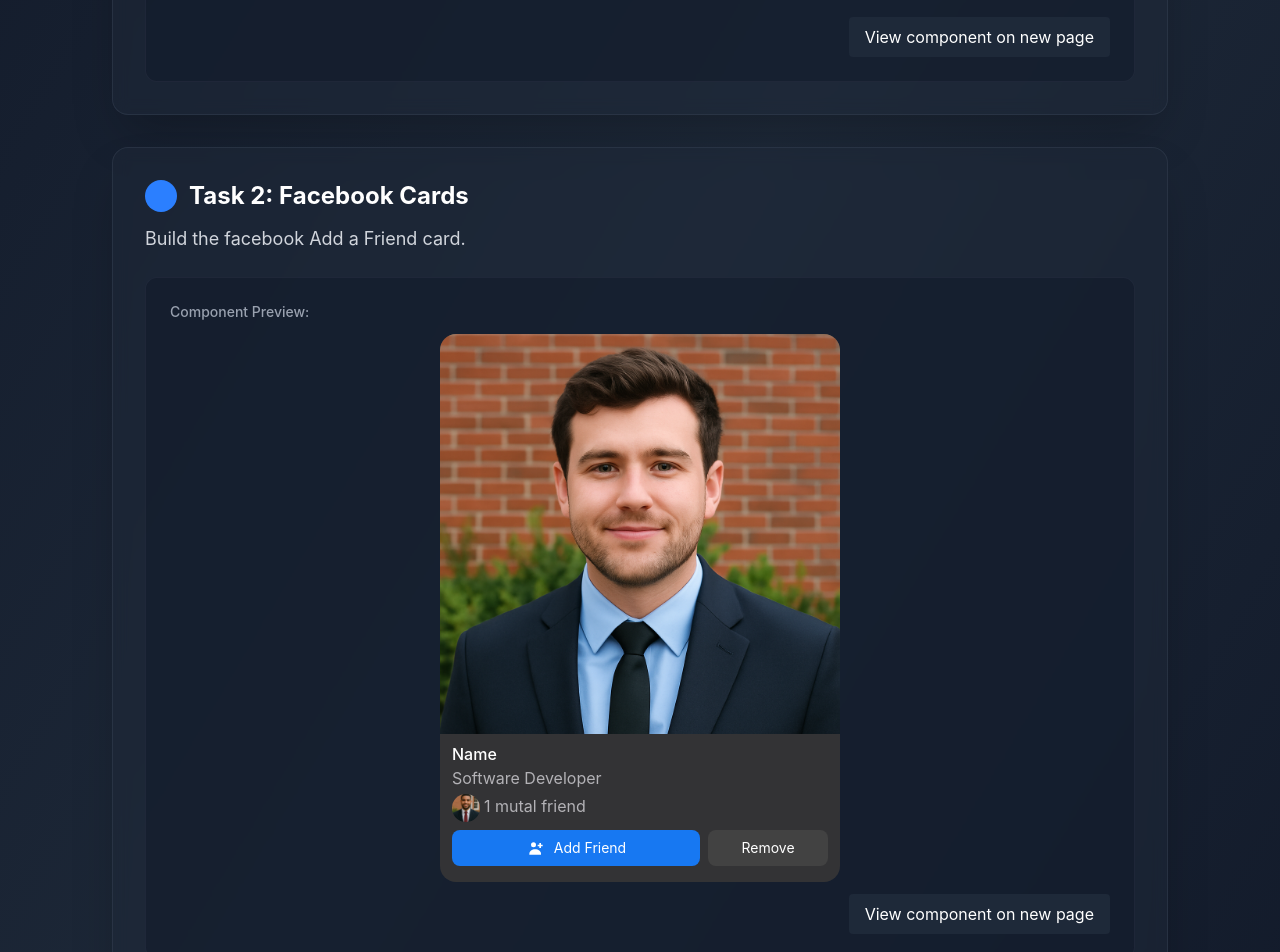
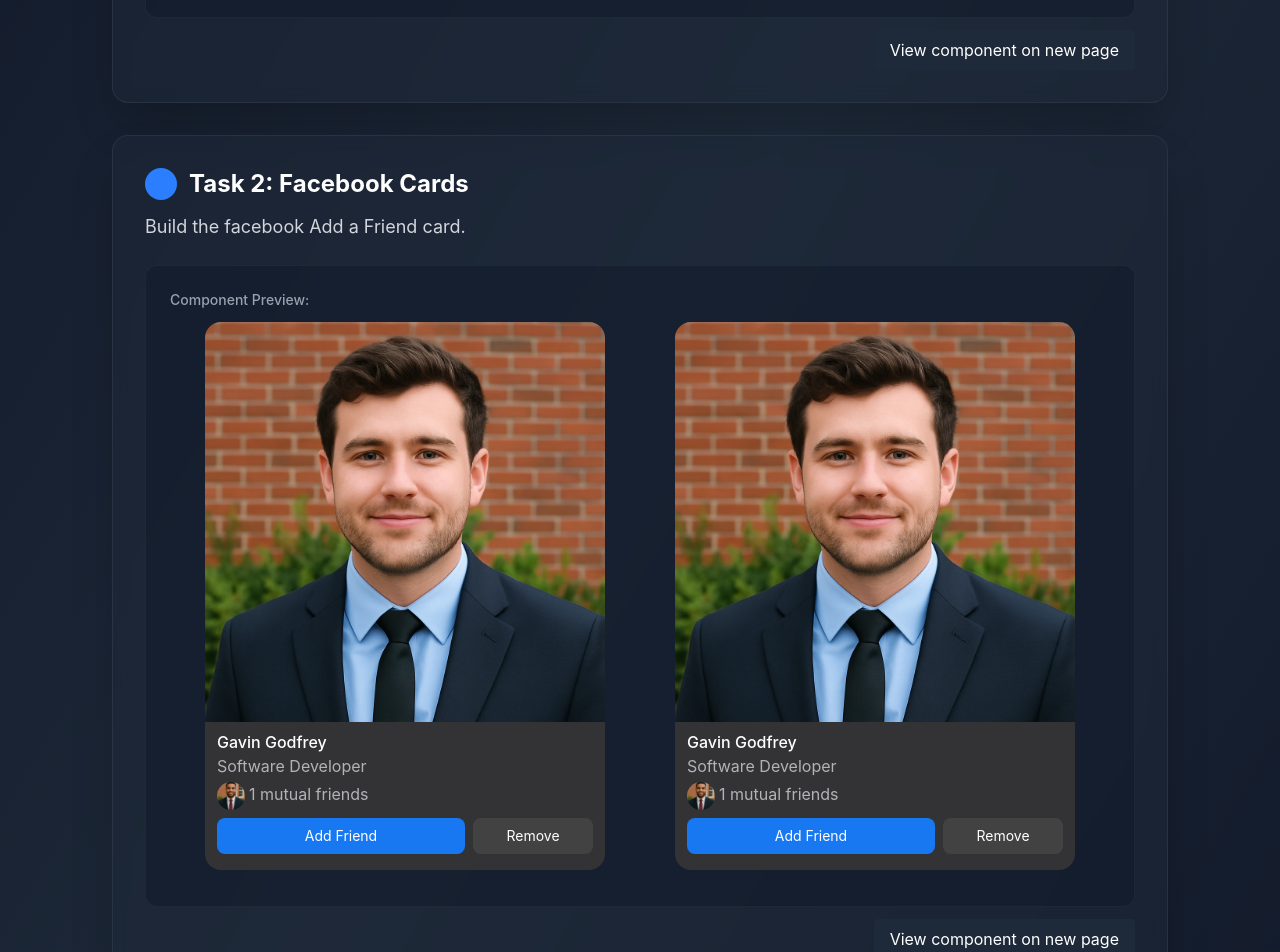
Before and after one commit to glennnoronha/react-components-practice, a Next.js app: page /practice in a window 1280 px wide. Shown: the part 800-1752 px from the top of the page. Built offline with nearby package versions, Linux system fonts and the light colour scheme.

Commit message:
refactor: switched Task to composition, cleaned up FacebookCard & Counter

```diff
--- a/app/practice/page.js
+++ b/app/practice/page.js
@@ -27,20 +27,41 @@ export default function Practice() {
             <Task
               title="Task 1: Counter Component"
               description="Build a simple Counter component using React Hooks, and display it below."
-              component={Counter}
-            />
+              viewHref="/practice/counter"
+            >
+              <Counter />
+            </Task>
             <Task
               title="Task 2: Facebook Cards"
               description="Build the facebook Add a Friend card."
-              component={FacebookCard}
-            />
+              viewHref="/practice/facebook"
+            >
+              <div className="flex flex-row justify-content-between">
+                <FacebookCard
+                  name="Gavin Godfrey"
+                  title="Software Developer"
+                  profileImage="/profile-1.png"
+                  mutualFriendImage="/profile-3.png"
+                  mutualFriends="1 mutual friends"
+                  className="mx-auto"
+                />
+                <FacebookCard
+                  name="Gavin Godfrey"
+                  title="Software Developer"
+                  profileImage="/profile-1.png"
+                  mutualFriendImage="/profile-3.png"
+                  mutualFriends="1 mutual friends"
+                  className="mx-auto"
+                />
+              </div>
+            </Task>
             <Task
               title="Task 3: To-Do List Component"
               description="Build a simple To-Do List where users can add and remove tasks."
-              component={ToDo}
-            />
-
-
+              viewHref="/practice/todo"
+            >
+              <ToDo />
+            </Task>
           </div>
         </div>
       </div>
--- a/components/Counter.jsx
+++ b/components/Counter.jsx
@@ -1,55 +1,16 @@
 "use client";
+import React, { useState } from "react";
 
-import React from "react";
-import { useState } from "react";
-import Link from "next/link";
-
-export default function Counter() {
+export default function Counter({ className }) {
   const [counter, setCounter] = useState(0);
-
-  const decrease = () => {
-    setCounter(counter - 1);
-    console.log("decrease working");
-  };
-
-  const increase = () => {
-    setCounter(counter + 1);
-  };
-
-  const reset = () => {
-    setCounter(0);
-  };
   return (
-    <div className="text-center flex flex-col gap-6 ">
+    <div className={`text-center flex flex-col gap-6 ${className || ""}`}>
       <h3 className="text-4xl font-bold">Counter</h3>
       <p className="text-6xl font-bold">{counter}</p>
       <div className="flex flex-col md:flex-row justify-center gap-6 text-2xl font-bold">
-        <button
-          onClick={decrease}
-          className="count_btn bg-red-600 w-full mx-auto md:w-auto md:mx-0"
-        >
-          -
-        </button>
-        <button
-          onClick={increase}
-          className="count_btn bg-green-600 w-full mx-auto md:w-auto md:mx-0"
-        >
-          +
-        </button>
-        <button
-          onClick={reset}
-          className="count_btn bg-blue-600 w-full mx-auto md:w-auto md:mx-0"
-        >
-          RESET
-        </button>
-      </div>
-      <div className="flex flex-row justify-end">
-        <Link
-          className="bg-gray-800 px-4 py-2 rounded text-white hover:opacity-80"
-          href="/practice/counter"
-        >
-          View component on new page
-        </Link>
+        <button onClick={() => setCounter((n) => n - 1)} className="count_btn bg-red-600 w-full md:w-auto">-</button>
+        <button onClick={() => setCounter((n) => n + 1)} className="count_btn bg-green-600 w-full md:w-auto">+</button>
+        <button onClick={() => setCounter(0)} className="count_btn bg-blue-600 w-full md:w-auto">RESET</button>
       </div>
     </div>
   );
--- a/components/FacebookCard.jsx
+++ b/components/FacebookCard.jsx
@@ -1,46 +1,41 @@
+// FacebookCard.jsx
 import React from "react";
-import Link from "next/link";
 
-const FacebookCard = () => {
+const FacebookCard = ({
+  name = "Gavin Godfrey",
+  title = "Software Developer",
+  profileImage = "/profile-1.png",
+  mutualFriendImage = "/profile-2.png",
+  mutualFriends = "1 mutual friends",
+  className,
+}) => {
   return (
-    <div>
+    <div className={className}>
       <div className="flex-col bg-[#333335] rounded-2xl w-[400px] mb-3 mx-auto">
-        <img className="rounded-t-2xl" src="/profile-1.png" />
+        <img className="rounded-t-2xl" src={profileImage} alt={name} />
         <div className="py-2 px-3">
-          <h3 className="text-white font-medium">Name</h3>
-          <p className="text-[#b3b2b6]">Software Developer</p>
+          <h3 className="text-white font-medium">{name}</h3>
+          <p className="text-[#b3b2b6]">{title}</p>
           <div className="flex pt-1">
-            <img className="!w-7 h-7 rounded-full" src="/profile-3.png" />
-            <span className="text-[#b3b2b6] ps-1">1 mutal friend</span>
+            <img
+              className="!w-7 h-7 rounded-full"
+              src={mutualFriendImage}
+              alt="mutual friend/s"
+            />
+            <span className="text-[#b3b2b6] ps-1">{mutualFriends}</span>
           </div>
           <div className="grid grid-cols-3 gap-2 pt-2 mb-2">
             <button className="col-span-2 bg-[#1778F2] rounded-lg text-sm h-9 flex items-center justify-center gap-2">
-              <svg
-                className="w-5 h-5 text-white"
-                viewBox="0 0 24 24"
-                fill="currentColor"
-              >
-                <circle cx="9" cy="8" r="3" />
-                <path d="M4 19c0-3.2 3.2-5.5 7-5.5s7 2.3 7 5.5v1H4v-1z" />
-                <path d="M18 6v2h2v2h-2v2h-2v-2h-2V8h2V6h2z" />
-              </svg>
+              {/* svg omitted for brevity */}
               <span className="text-white">Add Friend</span>
             </button>
-
             <button className="col-span-1 bg-[#424242] rounded-lg text-sm h-9">
               Remove
             </button>
           </div>
         </div>
       </div>
-      <div className="flex flex-row justify-end">
-        <Link
-          className="bg-gray-800 px-4 py-2 rounded text-white hover:opacity-80"
-          href="/practice/facebook"
-        >
-          View component on new page
-        </Link>
-      </div>
+      {/* removed the per-card "View component on new page" link */}
     </div>
   );
 };
--- a/components/Task.jsx
+++ b/components/Task.jsx
@@ -1,23 +1,41 @@
+// Task.jsx
 import React from "react";
+import Link from "next/link";
 
-function Task({ title, description, component: Component }) {
+function Task({
+  title,
+  description,
+  children,
+  viewHref,
+  viewLabel = "View component on new page",
+}) {
   return (
     <div className="bg-gray-800/50 backdrop-blur-sm rounded-2xl shadow-2xl p-8 hover:shadow-3xl transition-all duration-300 border border-gray-700/50 hover:border-gray-600/50">
       <div className="mb-6">
         <h2 className="text-2xl font-bold text-white mb-3 flex items-center gap-3">
-          <span className="w-8 h-8 bg-blue-500 rounded-full flex items-center justify-center text-sm font-bold"></span>
+          <span className="w-8 h-8 bg-blue-500 rounded-full flex items-center justify-center text-sm font-bold" />
           {title}
         </h2>
         <p className="text-gray-300 text-lg leading-relaxed">{description}</p>
       </div>
 
-      {/* Component Preview */}
-      {Component && (
+      {children && (
         <div className="bg-gray-900/50 rounded-xl p-6 border border-gray-700/30">
           <div className="text-sm text-gray-400 mb-3 font-medium">
             Component Preview:
           </div>
-          <Component className="mx-auto"/>
+          <div className="mx-auto">{children}</div>
+        </div>
+      )}
+
+      {viewHref && (
+        <div className="flex justify-end mt-3">
+          <Link
+            href={viewHref}
+            className="bg-gray-800 px-4 py-2 rounded text-white hover:opacity-80"
+          >
+            {viewLabel}
+          </Link>
         </div>
       )}
     </div>
```
